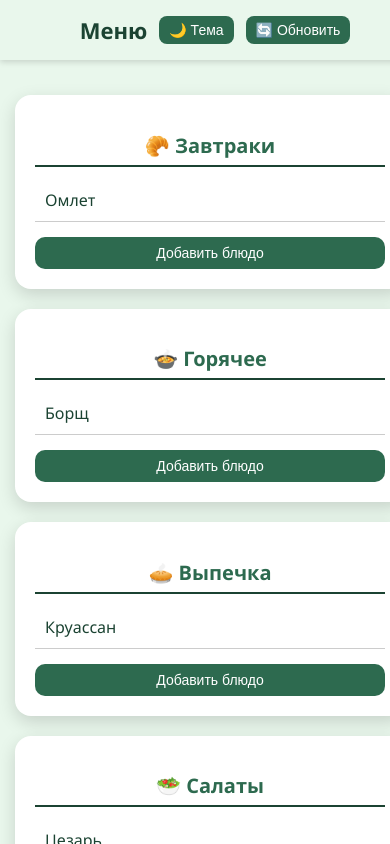
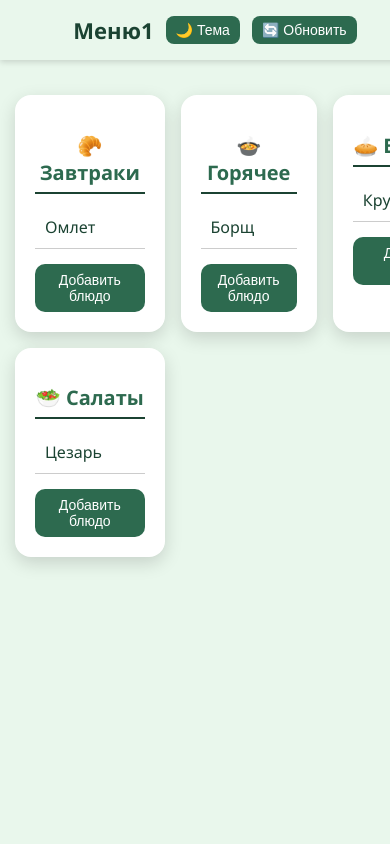
Before and after one commit to bedol4ga/-recipes, a plain HTML site: page index.html in a window 390 px wide. Drawn offline with Linux system fonts and the light colour scheme.

Commit message:
Update index.html

```diff
--- a/index.html
+++ b/index.html
@@ -78,7 +78,7 @@ main {
   min-height: calc(100vh - 80px);
   width: 100%;
   overflow-y: auto;
-  overflow-x: hidden; /* чтобы не выезжало */
+  overflow-x: hidden;
   padding: 15px;
   box-sizing: border-box;
 }
@@ -98,11 +98,32 @@ main {
 .menu {
   display: grid;
   grid-template-columns: repeat(auto-fit, minmax(250px, 1fr));
-  gap: 20px;
+  gap: 16px;
   width: 100%;
   max-width: 1200px;
   margin: auto;
   box-sizing: border-box;
+}
+
+/* Смартфоны (iPhone, до 480px) — 1 карточка */
+@media (max-width: 480px) {
+  .menu {
+    grid-template-columns: 1fr;
+  }
+}
+
+/* Планшеты (до 768px) — 2 карточки */
+@media (max-width: 768px) {
+  .menu {
+    grid-template-columns: repeat(2, 1fr);
+  }
+}
+
+/* Ноутбуки (до 1024px) — 3 карточки */
+@media (max-width: 1024px) {
+  .menu {
+    grid-template-columns: repeat(3, 1fr);
+  }
 }
 
 .card {
@@ -185,7 +206,7 @@ main {
 <body>
   <header>
     <div class="header-content">
-      <h1 id="pageTitle">Меню</h1>
+      <h1 id="pageTitle">Меню1</h1>
       <button id="themeToggle">🌙 Тема</button>
       <button id="refreshBtn">🔄 Обновить</button>
     </div>
```
